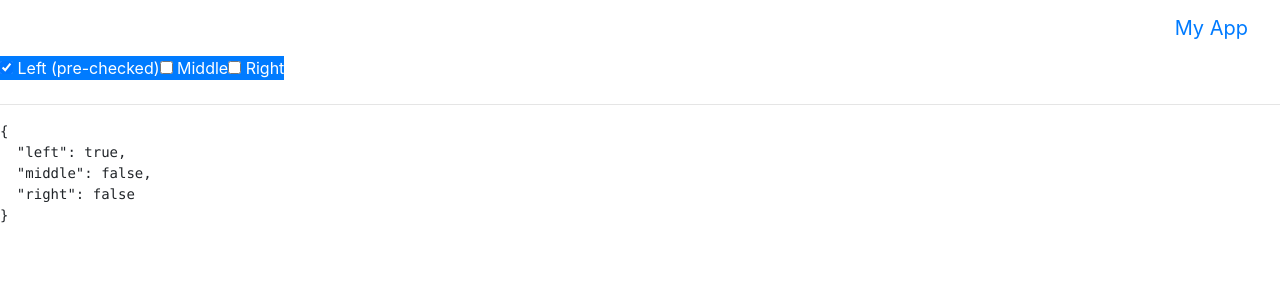
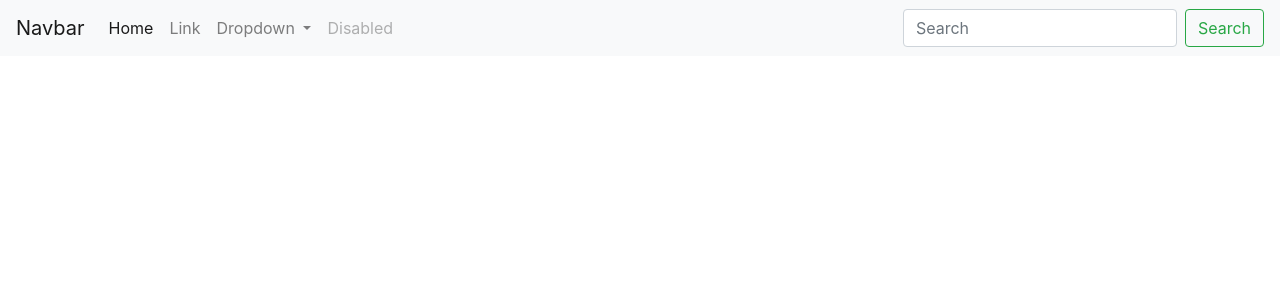
Before and after one commit to RIntegerB2B/BuyerApp, an Angular app: page /Welcome in a window 1280 px wide. Shown: the top 300 px of the page. Built offline with nearby package versions, Linux system fonts and the light colour scheme; no server answers.

Commit message:
Navbar and Cauracel

```diff
--- a/src/app/app.module.ts
+++ b/src/app/app.module.ts
@@ -6,10 +6,12 @@ import {NgbModule} from '@ng-bootstrap/ng-bootstrap';
 
 import { HttpModule } from '@angular/http';
 import { RouterModule } from '@angular/router';
+import { HttpClientModule, HttpClientJsonpModule  } from '@angular/common/http';
 
 import { AppComponent } from './app.component';
 import {NavHeaderComponent} from './shared/nav-header/nav-header.component';
 import { Routing } from './app.route';
+
 
 import { ServiceWorkerModule } from '@angular/service-worker';
 import { environment } from '../environments/environment';
@@ -27,6 +29,8 @@ import { WelcomeComponent } from './home/welcome/welcome.component';
     FormsModule,
     HttpModule,
     Routing,
+    HttpClientModule,      // (Required) for share counts
+    HttpClientJsonpModule, // (Optional) For Tumblr counts
     RouterModule,
     NgbModule.forRoot(),
     ServiceWorkerModule.register('/ngsw-worker.js', { enabled: environment.production })
--- a/src/app/home/welcome/welcome.component.html
+++ b/src/app/home/welcome/welcome.component.html
@@ -1,13 +1,23 @@
-<div class="btn-group btn-group-toggle">
-  <label class="btn-primary" ngbButtonLabel>
-    <input type="checkbox" ngbButton [(ngModel)]="model.left"> Left (pre-checked)
-  </label>
-  <label class="btn-primary" ngbButtonLabel>
-    <input type="checkbox" ngbButton [(ngModel)]="model.middle"> Middle
-  </label>
-  <label class="btn-primary" ngbButtonLabel>
-    <input type="checkbox" ngbButton [(ngModel)]="model.right"> Right
-  </label>
-</div>
-<hr>
-<pre>{{model | json}}</pre>
+<ngb-carousel *ngIf="images">
+  <ng-template ngbSlide>
+    <img [src]="images[0]" alt="Random first slide">
+    <div class="carousel-caption">
+      <h3>First slide label</h3>
+      <p>Nulla vitae elit libero, a pharetra augue mollis interdum.</p>
+    </div>
+  </ng-template>
+  <ng-template ngbSlide>
+    <img [src]="images[1]" alt="Random second slide">
+    <div class="carousel-caption">
+      <h3>Second slide label</h3>
+      <p>Lorem ipsum dolor sit amet, consectetur adipiscing elit.</p>
+    </div>
+  </ng-template>
+  <ng-template ngbSlide>
+    <img [src]="images[2]" alt="Random third slide">
+    <div class="carousel-caption">
+      <h3>Third slide label</h3>
+      <p>Praesent commodo cursus magna, vel scelerisque nisl consectetur.</p>
+    </div>
+  </ng-template>
+</ngb-carousel>
--- a/src/app/home/welcome/welcome.component.ts
+++ b/src/app/home/welcome/welcome.component.ts
@@ -1,4 +1,6 @@
-import { Component, OnInit } from '@angular/core';
+import {Component, OnInit} from '@angular/core';
+import {HttpClient} from '@angular/common/http';
+import {map} from 'rxjs/operators';
 
 @Component({
   selector: 'app-welcome',
@@ -6,14 +8,21 @@ import { Component, OnInit } from '@angular/core';
   styleUrls: ['./welcome.component.css']
 })
 export class WelcomeComponent implements OnInit {
-  model = {
-    left: true,
-    middle: false,
-    right: false
-  };
-  constructor() { }
+  images: Array<string>;
+
+  constructor(private _http: HttpClient) {}
 
   ngOnInit() {
+    this._http.get('https://picsum.photos/list')
+        .pipe(map((images: Array<{id: number}>) => this._randomImageUrls(images)))
+        .subscribe(images => this.images = images);
+  }
+
+  private _randomImageUrls(images: Array<{id: number}>): Array<string> {
+    return [1, 2, 3].map(() => {
+      const randomId = images[Math.floor(Math.random() * images.length)].id;
+      return `https://picsum.photos/900/500?image=${randomId}`;
+    });
   }
 
 }
--- a/src/app/shared/nav-header/nav-header.component.html
+++ b/src/app/shared/nav-header/nav-header.component.html
@@ -1,22 +1,35 @@
-<nav class="navbar navbar-toggleable-md navbar-inverse bg-inverse">
-  <button class="navbar-toggler navbar-toggler-right" type="button" aria-controls="appNavigation" [attr.aria-expanded]="!isCollapsed" aria-label="Toggle navigation" (click)="toggleMenu()">
+<nav class="navbar navbar-expand-lg navbar-light bg-light">
+  <a class="navbar-brand" href="#">Navbar</a>
+  <button class="navbar-toggler" type="button" data-toggle="collapse" data-target="#navbarSupportedContent" aria-controls="navbarSupportedContent" aria-expanded="false" aria-label="Toggle navigation">
     <span class="navbar-toggler-icon"></span>
   </button>
-  <a class="navbar-brand" href="#">My App</a>
-  <div class="collapse navbar-collapse" id="appNavigation" [ngbCollapse]="isCollapsed">
-    <div class="navbar-nav mr-auto">
-      <a class="nav-item nav-link" routerLink="" routerLinkActive="active">Home</a>
-      <a class="nav-item nav-link" routerLink="/about" routerLinkActive="active">About</a>
-      <div class="nav-item dropdown" ngbDropdown>
-        <a class="nav-link dropdown-toggle" id="navbarDropdownMenuLink" ngbDropdownToggle>
-            Dropdown
+
+  <div class="collapse navbar-collapse" id="navbarSupportedContent">
+    <ul class="navbar-nav mr-auto">
+      <li class="nav-item active">
+        <a class="nav-link" href="#">Home <span class="sr-only">(current)</span></a>
+      </li>
+      <li class="nav-item">
+        <a class="nav-link" href="#">Link</a>
+      </li>
+      <li class="nav-item dropdown">
+        <a class="nav-link dropdown-toggle" href="#" id="navbarDropdown" role="button" data-toggle="dropdown" aria-haspopup="true" aria-expanded="false">
+          Dropdown
         </a>
-        <div class="dropdown-menu" aria-labelledby="dropdownBasic1">
-          <button class="dropdown-item">Action - 1</button>
-          <button class="dropdown-item">Another Action</button>
-          <button class="dropdown-item">Something else is here</button>
+        <div class="dropdown-menu" aria-labelledby="navbarDropdown">
+          <a class="dropdown-item" href="#">Action</a>
+          <a class="dropdown-item" href="#">Another action</a>
+          <div class="dropdown-divider"></div>
+          <a class="dropdown-item" href="#">Something else here</a>
         </div>
-      </div>
-    </div>
+      </li>
+      <li class="nav-item">
+        <a class="nav-link disabled" href="#">Disabled</a>
+      </li>
+    </ul>
+    <form class="form-inline my-2 my-lg-0">
+      <input class="form-control mr-sm-2" type="search" placeholder="Search" aria-label="Search">
+      <button class="btn btn-outline-success my-2 my-sm-0" type="submit">Search</button>
+    </form>
   </div>
 </nav>
```
